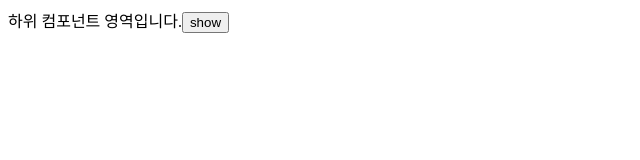
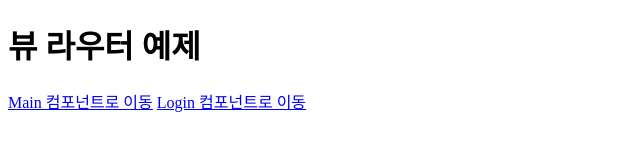
Before and after one commit to elly1223/doitvuejs, a plain HTML site: page index.html in a window 1280 px wide. Shown: the whole page, without its empty margins (0-640 px from the left). Drawn offline with nearby package versions, Linux system fonts and the light colour scheme.

Commit message:
9th - vue router

```diff
--- a/index.html
+++ b/index.html
@@ -1,31 +1,34 @@
 <!DOCTYPE html>
 <head>
-  <title>EventBus</title>
+  <title>Vue router</title>
 </head>
 <body>
   <div id="app">
-    <child-component></child-component>
+    <h1>뷰 라우터 예제</h1>
+    <p>
+      <router-link to="/main">Main 컴포넌트로 이동</router-link>
+      <router-link to="/login">Login 컴포넌트로 이동</router-link>
+    </p>
+    <router-view></router-view>
   </div>
     <script src="https://cdn.jsdelivr.net/npm/vue/dist/vue.js"></script>
+    <script src="https://unpkg.com/vue-router@3.0.1/dist/vue-router.js"></script>
   <script>
-    var eventBus = new Vue()
-    Vue.component('child-component', {
-      template: '<div>하위 컴포넌트 영역입니다.<button v-on:click="showLog">show</button></div>',
-      methods: {
-        showLog: function() {
-          eventBus.$emit('triggerEventBus', 100)
-        }
-      }
+    var Main = {template: '<div>main</div>'}
+    var Login = {template: '<div>Login</div>'}
+
+    var routes = [
+      { path: '/main', component: Main },
+      { path: '/login', component: Login }
+    ]
+
+    var router = new VueRouter({
+      routes
     })
 
     var app = new Vue({
-      el: '#app',
-      created: function() {
-        eventBus.$on('triggerEventBus', function(value) {
-          console.log("이벤트를 전달받음. 전달받은 값 : ", value)
-        })
-      }
-    })
+      router
+    }).$mount('#app')
   </script>
 </body>
 </html>
```
